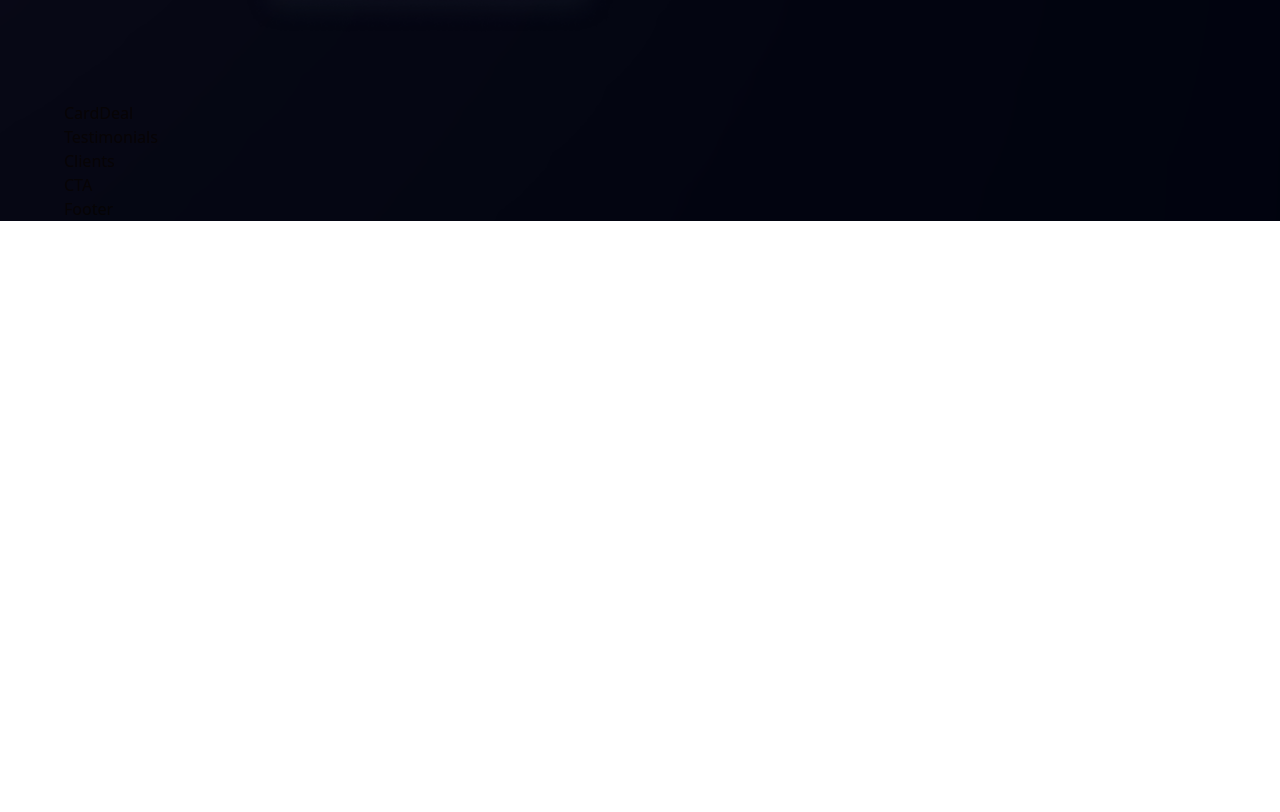
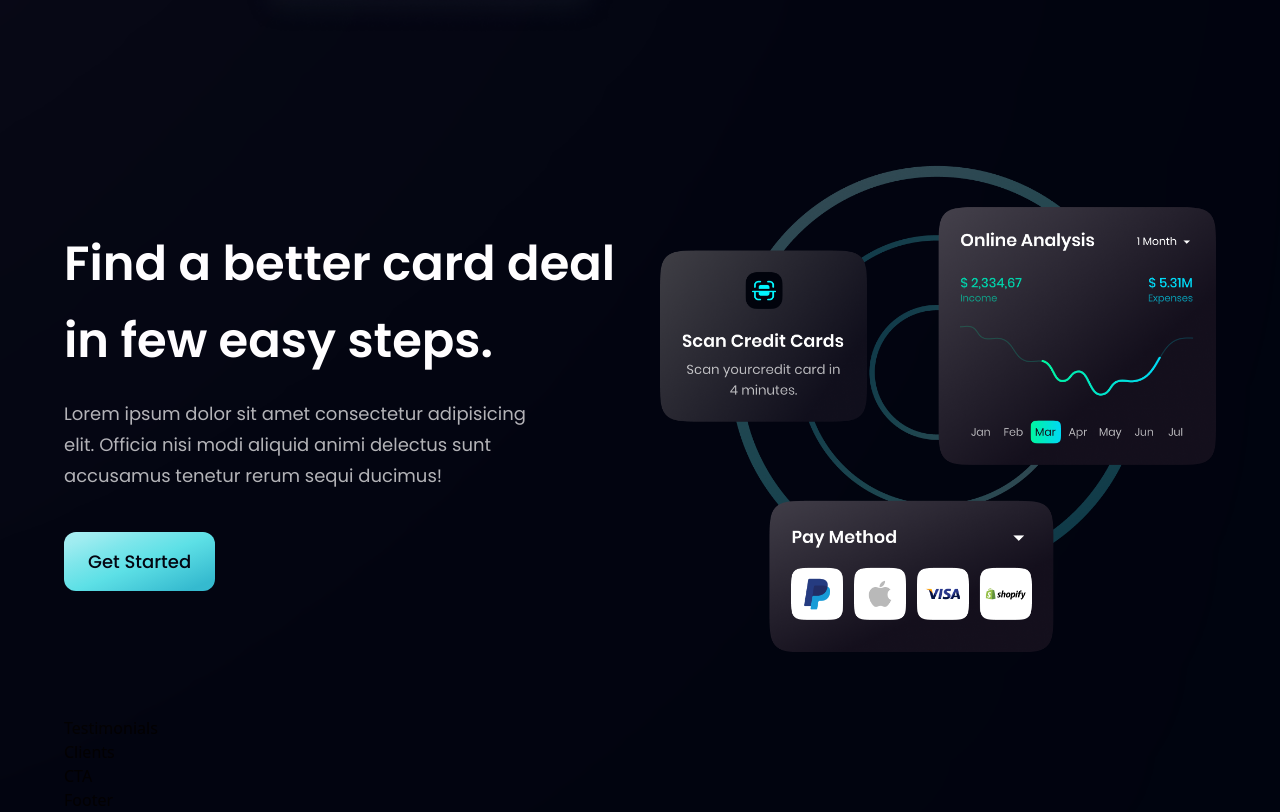
Before and after one commit to puchana123/bank_modern_app, a React (Vite) app: page / in a window 1280 px wide. Shown: the part 2165-2977 px from the top of the page. Before the commit the page ends 2386 px from the top, so only its background shows below. Built offline with nearby package versions, Linux system fonts and the light colour scheme.

Commit message:
UI-CardDeal

```diff
--- a/src/components/CardDeal.jsx
+++ b/src/components/CardDeal.jsx
@@ -1,9 +1,26 @@
-import React from 'react'
+import React from "react";
+import { card } from "../assets";
+import styles, { layout } from "../style";
+import Button from "./Button";
 
-const CardDeal = () => {
-  return (
-    <div>CardDeal</div>
-  )
-}
+const CardDeal = () => (
+  <section className={layout.section}>
+    <div className={layout.sectionInfo}>
+      <h2 className={styles.heading2}>
+        Find a better card deal <br className="sm:block hidden" /> in few easy
+        steps.
+      </h2>
+      <p className={`${styles.paragraph} max-w-[470px] mt-5`}>
+        Lorem ipsum dolor sit amet consectetur adipisicing elit. Officia nisi
+        modi aliquid animi delectus sunt accusamus tenetur rerum sequi ducimus!
+      </p>
+      <Button styles="mt-10" />
+    </div>
 
-export default CardDeal
+    <div className={layout.sectionImg}>
+      <img src={card} alt="card" className="w-[100%] h-[100%]" />
+    </div>
+  </section>
+);
+
+export default CardDeal;
```
